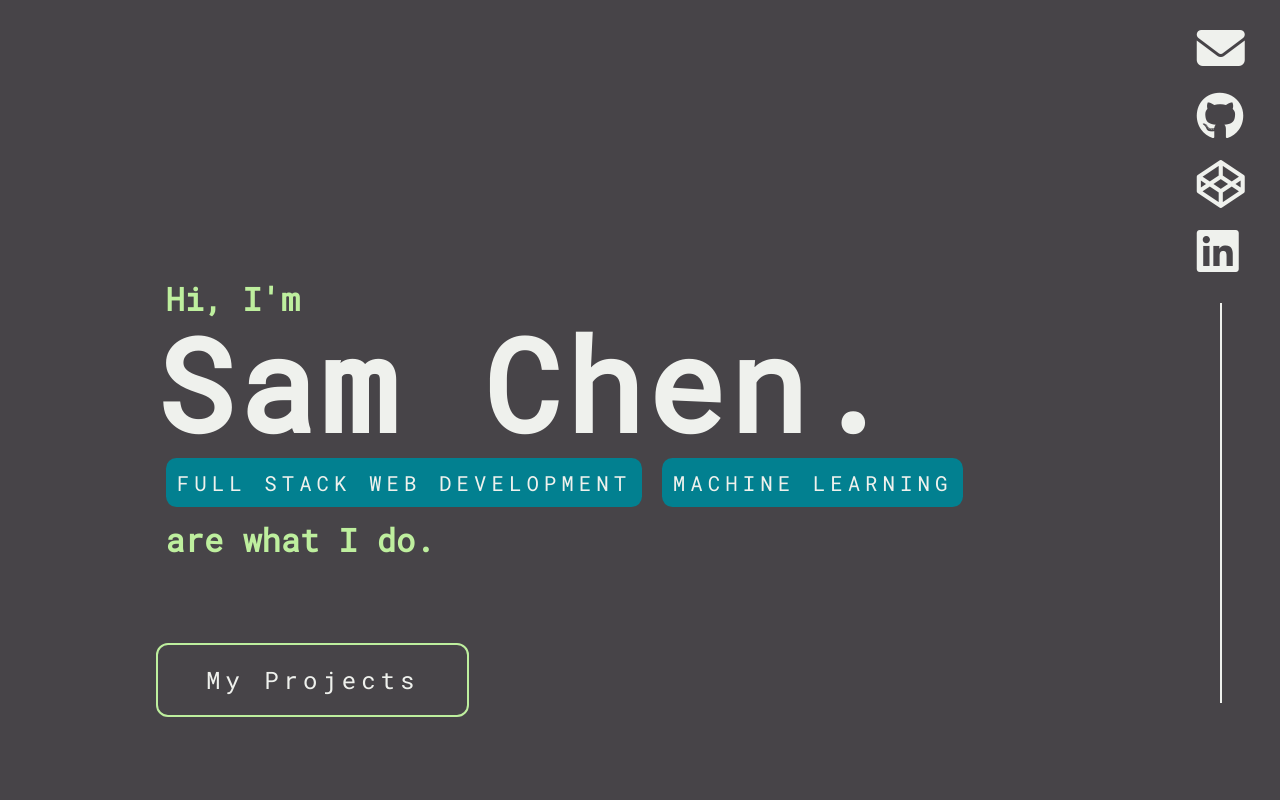
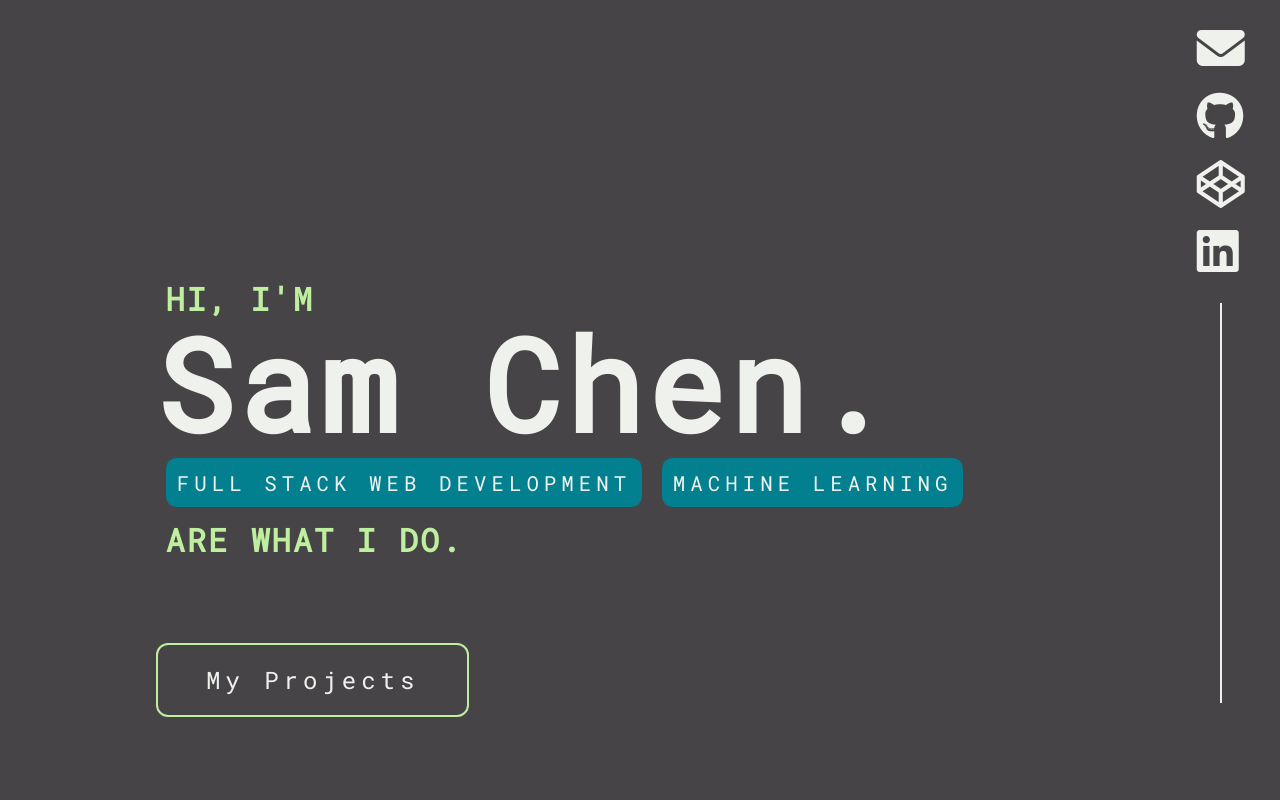
Before and after one commit to samchencode/v1, a Vue app: page / in a window 1280 px wide. Shown: the top 800 px of the page. Built offline with nearby package versions, Linux system fonts and the light colour scheme.

Commit message:
modified h3 style

```diff
--- a/src/main.css
+++ b/src/main.css
@@ -121,6 +121,8 @@ h2 {
 h3 {
   color: var(--color-accent);
   font-size: var(--font-size-3, 1.17rem);
+  text-transform: uppercase;
+  letter-spacing: 2px;
 }
 
 h4 {
```
